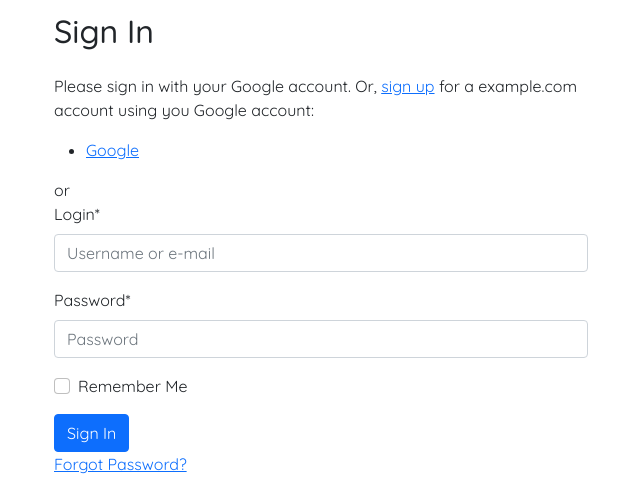
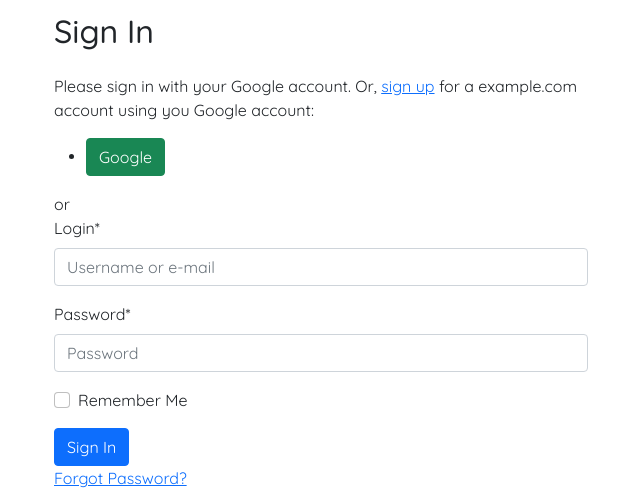
Before and after one commit to martinbannister/CI_MS4_ADI_Assistant, a Django app: page /accounts/login/ in a window 1280 px wide. Shown: the part 62-551 px from the top of the page, without its empty margins (40-680 px from the left). Run offline with Django 3.2, Linux system fonts and the light colour scheme; some libraries are stand-ins or nearby versions.

Commit message:
STYLE(allauth): style social account list as buttons

```diff
--- a/templates/allauth/socialaccount/snippets/provider_list.html
+++ b/templates/allauth/socialaccount/snippets/provider_list.html
@@ -14,7 +14,7 @@
 {% endfor %}
 {% endif %}
 <li>
-  <a title="{{provider.name}}" class="socialaccount_provider {{provider.id}}"
+  <a title="{{provider.name}}" class="socialaccount_provider {{provider.id}} btn btn-success"
      href="{% provider_login_url provider.id process=process scope=scope auth_params=auth_params %}">{{provider.name}}</a>
 </li>
 {% endfor %}
```
